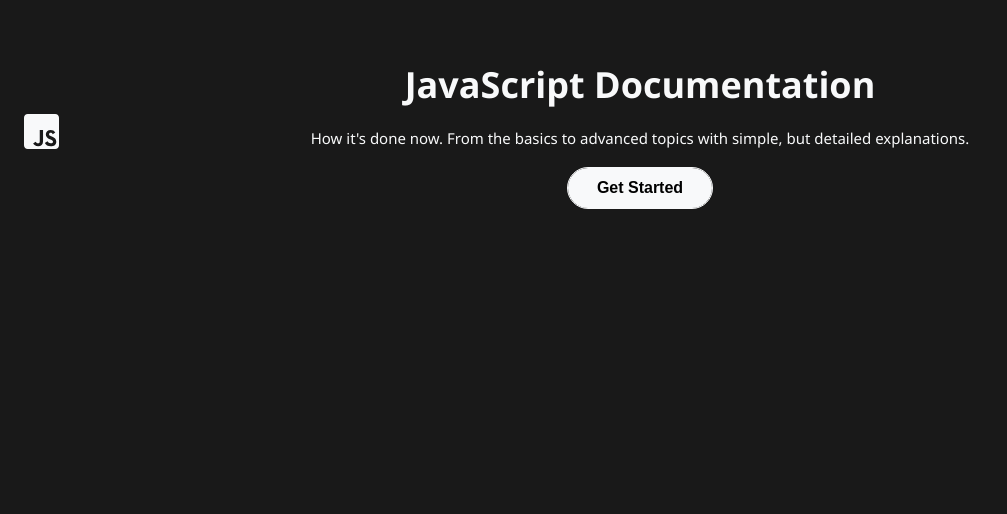
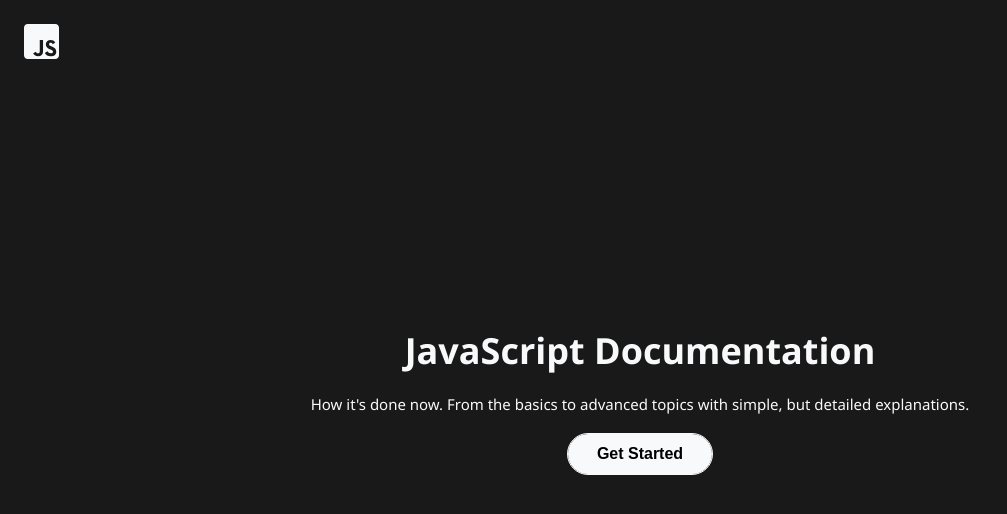
Before and after one commit to jjalbuenacabuyao/documentation-page, a website: page src/pages/index.html in a window 1280 px wide. Shown: the whole page, without its empty margins (0-1007 px from the left). Drawn offline with Linux system fonts and the light colour scheme.

Commit message:
Styled the hero wrapper

```diff
--- a/src/scss/layout/_hero-wrapper.scss
+++ b/src/scss/layout/_hero-wrapper.scss
@@ -0,0 +1,21 @@
+@use '../utilities/variables' as *;
+@use '../utilities/mixins' as *;
+
+.hero__wrapper{
+  display: grid;
+  height: 100vh;
+
+  .header,
+  .hero {
+    grid-row: 1;
+    grid-column: 1;
+  }
+
+  .header {
+    align-self: flex-start;
+  }
+
+  .hero {
+    align-self: center;
+  }
+}
```
Also changed, not shown: src/css/style.css, 1 other file.
